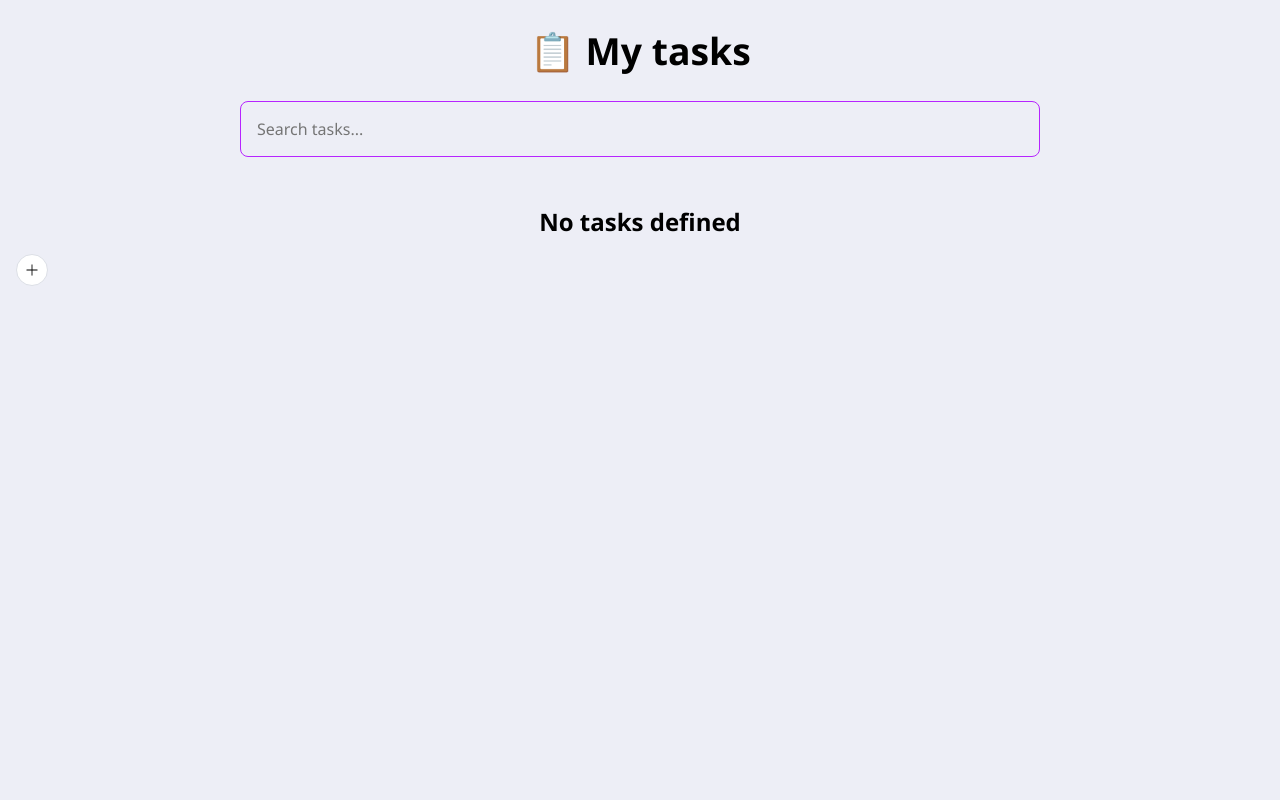
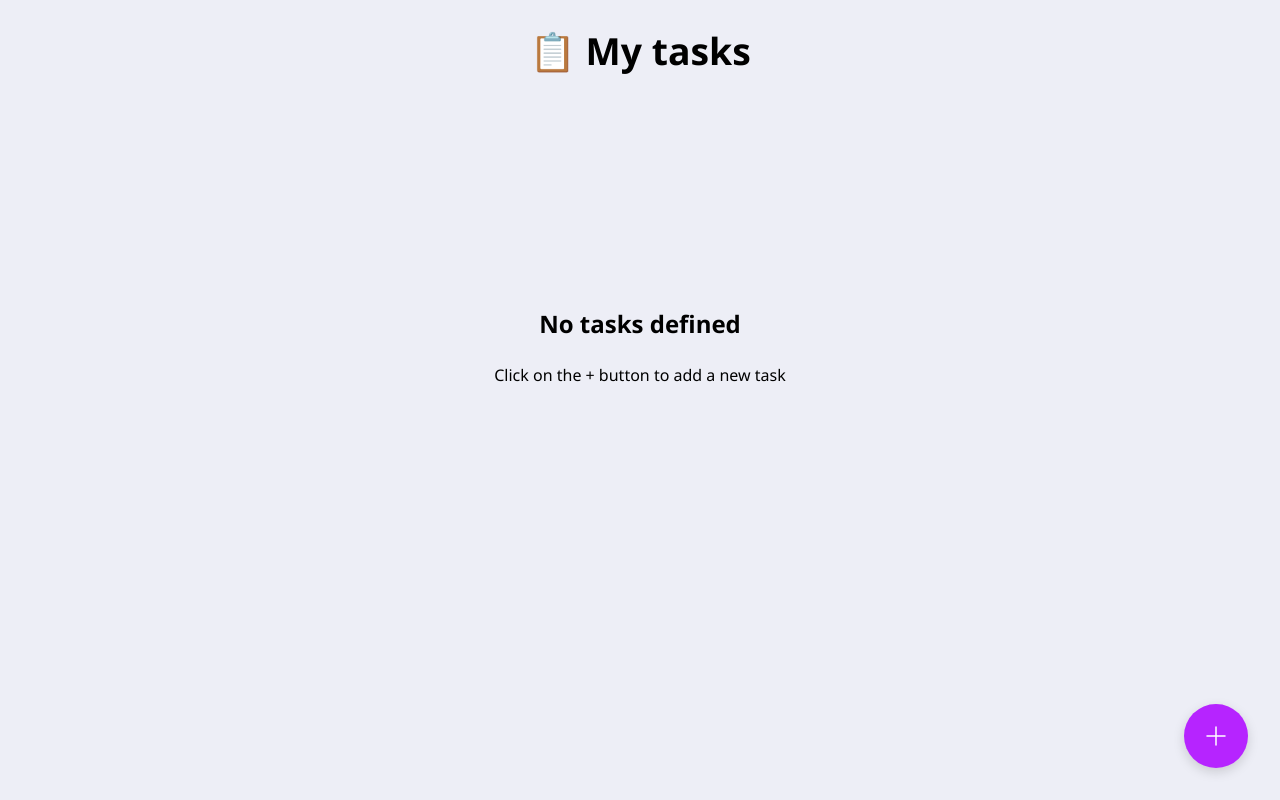
Before and after one commit to chowchow-dev/todo-app, a Vue app: page / in a window 1280 px wide. Built offline with nearby package versions, Linux system fonts and the light colour scheme.

Commit message:
fix some bugs

```diff
--- a/package.json
+++ b/package.json
@@ -29,6 +29,7 @@
     "eslint-plugin-vue": "^9.23.0",
     "gh-pages": "^6.1.1",
     "jsdom": "^24.1.0",
+    "lodash-es": "^4.17.21",
     "prettier": "^3.2.5",
     "vite": "^5.3.1",
     "vite-plugin-vue-devtools": "^7.3.1",
--- a/src/App.vue
+++ b/src/App.vue
@@ -1,10 +1,11 @@
 <script setup>
 import { ref, watch, computed } from 'vue'
+import { nanoid } from 'nanoid'
+
 import TodoItem from './components/TodoItem.vue'
-import { nanoid } from 'nanoid'
 import { useLocalStorage } from './composables/useLocalStorage'
-import CreateTaskDialog from './components/CreateTaskDialog.vue'
 import SearchTasks from './components/Search.vue'
+import TaskDialog from './components/TaskDialog.vue'
 
 const localStorage = useLocalStorage('tasks')
 
@@ -13,7 +14,8 @@ const draggedTask = ref(null)
 const draggedOverId = ref(null)
 const draggedItemId = ref(null)
 
-const createTaskDialogVisible = ref(false)
+const taskDialogVisible = ref(false)
+const editingTask = ref(null)
 
 const handleReopenOrCompleteTask = (id) => {
   tasks.value = tasks.value.map((task) => {
@@ -25,28 +27,39 @@ const handleReopenOrCompleteTask = (id) => {
 }
 
 const handleAdd = (task) => {
-  const newTask = { id: nanoid(), ...task, completed: false, createdAt: new Date().toISOString() }
+  const newTask = { ...task, id: nanoid(), completed: false, createdAt: new Date().toISOString() }
   tasks.value = [newTask, ...tasks.value]
+}
+
+const handleEdit = (task) => {
+  const updatedTasks = tasks.value.map((t) => (t.id === task.id ? { ...t, ...task } : t))
+  tasks.value = updatedTasks
+}
+
+const handleSubmitTask = (task) => {
+  if (task.id) {
+    handleEdit(task)
+    editingTask.value = null
+  } else {
+    handleAdd(task)
+  }
+  taskDialogVisible.value = false
 }
 
 const handleDelete = (id) => {
   tasks.value = tasks.value.filter((task) => task.id !== id)
 }
 
-// TODO: cleanup this function
 const handleDragStart = (task, id) => {
-  console.log('drag start')
   draggedTask.value = { task, id }
   draggedItemId.value = id
 }
 
 const handleDragOver = (id) => {
-  console.log('drag over', id)
   draggedOverId.value = id
 }
 
 const handleDragEnd = () => {
-  console.log('drag end')
   draggedItemId.value = null
 }
 
@@ -66,7 +79,16 @@ const handleDrop = () => {
   draggedOverId.value = null
 }
 
+const handleDuplicate = (id) => {
+  const task = tasks.value.find((t) => t.id === id)
+  if (task) {
+    const newTask = { ...task, id: nanoid(), createdAt: new Date().toISOString() }
+    tasks.value = [newTask, ...tasks.value]
+  }
+}
+
 const searchQuery = ref('')
+
 const filteredTasks = computed(() => {
   if (!searchQuery.value) return tasks.value
   return tasks.value.filter(
@@ -92,11 +114,10 @@ watch(
 <template>
   <h1 :class="$style.title">📋 My tasks</h1>
 
-  <SearchTasks @search="handleSearch" />
+  <template v-if="tasks.length > 0">
+    <SearchTasks @search="handleSearch" />
 
-  <ul :class="$style.todoList">
-    <div :class="$style.emptyTaskText" v-if="tasks.length === 0">No tasks defined</div>
-    <template v-else>
+    <ul :class="$style.todoList">
       <TodoItem
         v-for="task in filteredTasks"
         :key="task.id"
@@ -105,21 +126,53 @@ watch(
         :isDragOver="draggedOverId === task.id"
         :isDragging="draggedItemId === task.id"
         @reopenOrCompleteTask="handleReopenOrCompleteTask"
+        @delete="handleDelete"
+        @edit="
+          (task) => {
+            editingTask = task
+            taskDialogVisible = true
+          }
+        "
+        @duplicate="handleDuplicate"
+        @pin="console.log"
         @dragstart="() => handleDragStart(task, task.id, 'todo')"
         @dragover="() => handleDragOver(task.id)"
         @dragend="handleDragEnd"
         @drop="handleDrop"
-        @delete="handleDelete"
       />
-    </template>
-  </ul>
+    </ul>
+  </template>
 
-  <el-button circle type="default" icon="Plus" @click="createTaskDialogVisible = true" />
+  <template v-else>
+    <div :class="$style.emptyTaskText">
+      <p :class="$style.emptyTaskTextTitle">No tasks defined</p>
+      <p :class="$style.emptyTaskTextSubtitle">Click on the + button to add a new task</p>
+    </div>
+  </template>
 
-  <CreateTaskDialog
-    :visible="createTaskDialogVisible"
-    @onAddTask="handleAdd"
-    @onClose="createTaskDialogVisible = false"
+  <el-button
+    circle
+    type="default"
+    icon="Plus"
+    :class="$style.addButton"
+    @click="
+      () => {
+        editingTask = null
+        taskDialogVisible = true
+      }
+    "
+  />
+
+  <TaskDialog
+    :visible="taskDialogVisible"
+    :initialData="editingTask"
+    @onSubmit="handleSubmitTask"
+    @onClose="
+      () => {
+        taskDialogVisible = false
+        editingTask = null
+      }
+    "
   />
 </template>
 
@@ -128,11 +181,22 @@ watch(
   text-align: center;
 }
 
-.emptyTaskText,
-.divider {
+.emptyTaskText {
   font-size: 1.5rem;
   font-weight: bold;
-  padding: calc(2 * var(--spacing));
+  text-align: center;
+  margin-top: calc(50vh - 113px - (113px / 2));
+}
+
+.emptyTaskTextTitle {
+  font-size: 1.5rem;
+  font-weight: bold;
+  text-align: center;
+}
+
+.emptyTaskTextSubtitle {
+  font-size: 1rem;
+  font-weight: normal;
   text-align: center;
 }
 
@@ -144,4 +208,34 @@ watch(
   gap: calc(2 * var(--spacing));
   margin-top: calc(2 * var(--spacing));
 }
+
+.addButton {
+  position: fixed;
+  bottom: 2rem;
+  right: 2rem;
+  width: 64px !important;
+  height: 64px;
+  background-color: #b624ff;
+  font-size: 24px;
+  box-shadow: 0 4px 12px rgba(0, 0, 0, 0.15);
+  transition: all 0.3s ease;
+  border: none;
+}
+
+.addButton svg {
+  width: 24px;
+  height: 24px;
+  color: white;
+}
+
+.addButton:hover {
+  transform: scale(1.1);
+  box-shadow: 0 6px 16px rgba(0, 0, 0, 0.2);
+  background-color: #b624ff;
+  opacity: 0.8;
+}
+
+.addButton:active {
+  transform: scale(0.95);
+}
 </style>
--- a/src/assets/base.css
+++ b/src/assets/base.css
@@ -5,6 +5,10 @@
   --task-hover-background: #f9fafe;
   --task-completed-color: #666;
   --delete-color: firebrick;
+}
+
+* {
+  box-sizing: content-box;
 }
 
 body {
@@ -22,10 +26,6 @@ li {
   list-style-type: none;
 }
 
-* {
-  box-sizing: content-box;
-}
-
 input,
 button {
   border: none;
--- a/src/components/CreateTaskDialog.vue
+++ b/src/components/TaskDialog.vue
@@ -1,21 +1,24 @@
 <script setup>
-import { ref, reactive } from 'vue'
+import { ref, reactive, watch } from 'vue'
 
-defineProps({
+const props = defineProps({
   visible: {
     type: Boolean,
     default: false
+  },
+  initialData: {
+    type: Object,
+    default: null
   }
 })
 
-const emit = defineEmits(['onAddTask', 'onClose'])
+const emit = defineEmits(['onSubmit', 'onClose'])
 
 const createTaskFormRef = ref()
 const createTaskForm = reactive({
   title: '',
   desc: '',
-  priority: '',
-  color: 'rgba(255, 69, 0, 0.68)'
+  priority: ''
 })
 
 const validateTitle = (rule, value, callback) => {
@@ -42,16 +45,57 @@ const submitForm = (formEl) => {
   if (!formEl) return
   formEl.validate((valid) => {
     if (valid) {
-      emit('onAddTask', createTaskForm)
-      emit('onClose')
+      emit(
+        'onSubmit',
+        props.initialData ? { ...createTaskForm, id: props.initialData.id } : createTaskForm
+      )
+      formEl.resetFields()
     } else {
       console.log('error submit!')
     }
   })
 }
+
+const handleClickCancel = (formEl) => {
+  if (!formEl) return
+  formEl.resetFields({
+    title: '',
+    desc: '',
+    priority: ''
+  })
+  emit('onClose')
+}
+
+watch(
+  () => props.initialData,
+  (newVal) => {
+    if (newVal) {
+      createTaskForm.title = props.initialData?.title
+      createTaskForm.desc = props.initialData?.desc
+      createTaskForm.priority = props.initialData?.priority
+    } else {
+      createTaskForm.title = ''
+      createTaskForm.desc = ''
+      createTaskForm.priority = ''
+    }
+  },
+  { deep: true }
+)
 </script>
 <template>
-  <el-dialog :model-value="visible" @close="emit('onClose')" title="Add new task" width="500">
+  <el-dialog
+    :model-value="visible"
+    destroy-on-close
+    :before-close="
+      (done) => {
+        console.log('before close', done)
+        handleClickCancel(createTaskFormRef)
+        done()
+      }
+    "
+    title="Add new task"
+    width="500"
+  >
     <el-form
       ref="createTaskFormRef"
       :model="createTaskForm"
@@ -73,13 +117,10 @@ const submitForm = (formEl) => {
           <el-option label="High" value="high" />
         </el-select>
       </el-form-item>
-      <el-form-item label="Color" prop="color">
-        <el-color-picker v-model="createTaskForm.color" show-alpha />
-      </el-form-item>
     </el-form>
 
     <template #footer>
-      <el-button @click="emit('onClose')">Cancel</el-button>
+      <el-button @click="handleClickCancel(createTaskFormRef)">Cancel</el-button>
       <el-button type="primary" @click="submitForm(createTaskFormRef)">Confirm</el-button>
     </template>
   </el-dialog>
--- a/src/components/TodoItem.vue
+++ b/src/components/TodoItem.vue
@@ -29,7 +29,17 @@ defineProps({
   }
 })
 
-defineEmits(['delete', 'reopenOrCompleteTask', 'dragstart', 'dragover', 'dragend', 'drop'])
+defineEmits([
+  'delete',
+  'reopenOrCompleteTask',
+  'dragstart',
+  'dragover',
+  'dragend',
+  'drop',
+  'edit',
+  'duplicate',
+  'pin'
+])
 </script>
 <template>
   <li
@@ -57,7 +67,7 @@ defineEmits(['delete', 'reopenOrCompleteTask', 'dragstart', 'dragover', 'dragend
     <label :class="$style.label" :title="task.completed ? 'Reopen task' : 'Complete task'">
       <div :class="$style.labelText">
         <span :class="$style.text">{{ task.title }}</span>
-        <span :class="$style.created">{{ new Date(task.createdAt).toLocaleDateString() }}</span>
+        <span :class="$style.created">{{ new Date(task.createdAt).toLocaleString() }}</span>
       </div>
       <div v-if="task.desc" :class="$style.desc">{{ task.desc }}</div>
       <el-badge
@@ -83,12 +93,12 @@ defineEmits(['delete', 'reopenOrCompleteTask', 'dragstart', 'dragover', 'dragend
           >
             {{ task.completed ? 'Mark as undone' : 'Mark as done' }}
           </el-dropdown-item>
-          <el-dropdown-item :icon="Star">Pin</el-dropdown-item>
-          <el-dropdown-item :icon="TopRight" @click="handleClickDetails"
-            >Task details</el-dropdown-item
+          <el-dropdown-item :icon="Star" @click="$emit('pin', task.id)">Pin</el-dropdown-item>
+          <el-dropdown-item :icon="TopRight">Task details</el-dropdown-item>
+          <el-dropdown-item :icon="CopyDocument" @click="$emit('duplicate', task.id)"
+            >Duplicate</el-dropdown-item
           >
-          <el-dropdown-item divided :icon="Edit">Edit</el-dropdown-item>
-          <el-dropdown-item :icon="CopyDocument">Duplicate</el-dropdown-item>
+          <el-dropdown-item :icon="Edit" @click="$emit('edit', task)">Edit</el-dropdown-item>
           <el-dropdown-item :icon="Delete" @click="$emit('delete', task.id)"
             >Delete</el-dropdown-item
           >
@@ -99,6 +109,8 @@ defineEmits(['delete', 'reopenOrCompleteTask', 'dragstart', 'dragover', 'dragend
 </template>
 <style module>
 .task {
+  cursor: grab;
+
   position: relative;
   border-radius: calc(var(--spacing));
   display: flex;
@@ -108,6 +120,10 @@ defineEmits(['delete', 'reopenOrCompleteTask', 'dragstart', 'dragover', 'dragend
   transition:
     background-color 0.3s ease,
     transform 0.3s ease;
+}
+
+.task:active {
+  cursor: grabbing;
 }
 
 .task.high {
@@ -208,7 +224,6 @@ defineEmits(['delete', 'reopenOrCompleteTask', 'dragstart', 'dragover', 'dragend
 
 .created {
   font-size: 0.8rem;
-  /* color: var(--task-completed-color); */
   font-style: italic;
 }
 
@@ -216,7 +231,6 @@ defineEmits(['delete', 'reopenOrCompleteTask', 'dragstart', 'dragover', 'dragend
   width: 100%;
   text-align: left;
   font-size: 0.8rem;
-  /* color: var(--task-completed-color); */
 }
 
 .btnMore {
```
Also changed, not shown: 1 other file (tests, documents, lock files or other folders).
